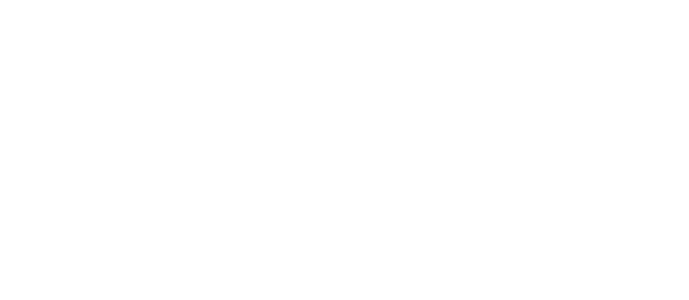
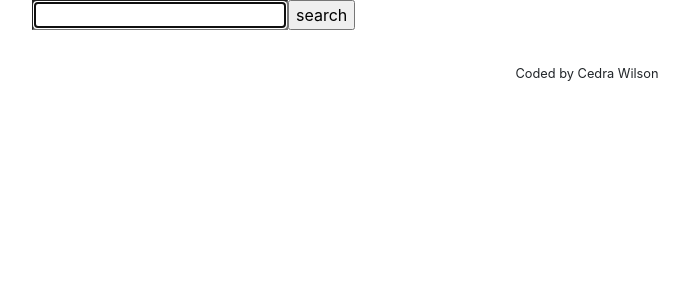
Before and after one commit to rasheedawilson12/shecodes-react-dictionary-app, a React (Create React App) app: page / in a window 1280 px wide. Shown: the top 300 px of the page, without its empty margins (53-742 px from the left). Built offline with nearby package versions, Linux system fonts and the light colour scheme.

Commit message:
search engine created

```diff
--- a/src/App.css
+++ b/src/App.css
@@ -1,38 +1,4 @@
-.App {
+.App-footer {
   text-align: center;
+  margin: 30px 0;
 }
-
-.App-logo {
-  height: 40vmin;
-  pointer-events: none;
-}
-
-@media (prefers-reduced-motion: no-preference) {
-  .App-logo {
-    animation: App-logo-spin infinite 20s linear;
-  }
-}
-
-.App-header {
-  background-color: #282c34;
-  min-height: 100vh;
-  display: flex;
-  flex-direction: column;
-  align-items: center;
-  justify-content: center;
-  font-size: calc(10px + 2vmin);
-  color: white;
-}
-
-.App-link {
-  color: #61dafb;
-}
-
-@keyframes App-logo-spin {
-  from {
-    transform: rotate(0deg);
-  }
-  to {
-    transform: rotate(360deg);
-  }
-}
--- a/src/App.js
+++ b/src/App.js
@@ -1,7 +1,19 @@
+import Dictionary from "./Dictionary";
 import "./App.css";
 
 function App() {
-  return <div className="App"></div>;
+  return (
+    <div className="App">
+      <div className="container">
+        <main>
+          <Dictionary />
+        </main>
+        <footer className="App-footer">
+          <small>Coded by Cedra Wilson</small>
+        </footer>
+      </div>
+    </div>
+  );
 }
 
 export default App;
--- /dev/null
+++ b/src/Dictionary.js
@@ -0,0 +1,23 @@
+import React, { useState } from "react";
+import "./Dictionary.css";
+
+export default function Dictionary() {
+  let [keyword, setKeyword] = useState("");
+  function search(event) {
+    event.preventDefault();
+    alert(`Searching for ${keyword}`);
+  }
+
+  function handleKeywordChange(event) {
+    setKeyword(event.target.value);
+  }
+
+  return (
+    <div className="Dictionary">
+      <form onSubmit={search}>
+        <input type="search" autoFocus="on" onChange={handleKeywordChange} />
+        <input type="submit" value="search" />
+      </form>
+    </div>
+  );
+}
```
Also changed, not shown: src/Dictionary.css (added).
